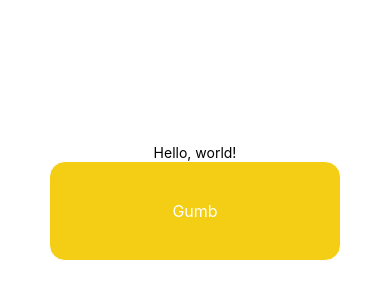
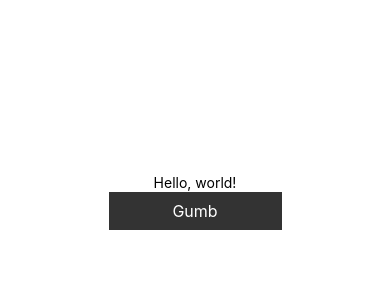
Before and after one commit to JureVidrih/little-lemon, a React Native app: screen / in a window 390 px wide. Shown: the part 220-520 px from the top of the page. Built offline with nearby package versions, Linux system fonts and the light colour scheme.

Commit message:
Further implement borders, bgr and text colors of <Button />

```diff
--- a/App.tsx
+++ b/App.tsx
@@ -9,12 +9,10 @@ export default function App() {
   return (
     <View style={styles.container}>
       <Text>Hello, world!</Text>
-      <View style={{ width: '75%', height: 100 }}>
+      <View style={{ width: null, height: null }}>
         <Button
-        border_16
-        fullParentWidth
-        fullParentHeight
-        color={"primary_2"}>Gumb</Button>
+        border_0
+        color={"secondary_4"}>Gumb</Button>
       </View>
       <StatusBar style="auto" />
     </View>
--- a/components/base_components/Button.tsx
+++ b/components/base_components/Button.tsx
@@ -32,15 +32,27 @@ export default function({
         borderRadius = theme.border_radius_16;
     }
 
+    let textColor = '#ffffff';
+
+    switch(color) {
+        case "primary_2": textColor = '#000000'; break;
+        case "secondary_1": textColor = '#ffffff'; break;
+        case "secondary_2": textColor = theme.primary_1; break;
+        case "secondary_3": textColor = theme.primary_1; break;
+        case "secondary_4": textColor = '#ffffff'; break;
+        case "white": textColor = theme.primary_1;
+    }
+
     return (
         <TouchableOpacity
         onPress={onPress}
         style={[
             styles.container,
             { backgroundColor: theme[color], borderRadius: borderRadius },
+            (color === 'white' ? { borderColor: theme.primary_1 } : null),
             (fullParentWidth === true ? { width: '100%' } : null),
             (fullParentHeight === true ? { height: '100%' } : null)]}>
-            <Text style={[styles.label, { color: 'white' }]}>{children}</Text>
+            <Text style={[styles.label, { color: textColor }]}>{children}</Text>
         </TouchableOpacity>
     );
 }
--- a/hooks/useAppTheme.tsx
+++ b/hooks/useAppTheme.tsx
@@ -5,6 +5,7 @@ const appTheme = {
     secondary_2: "#FBDABB",
     secondary_3: "#EDEFEE",
     secondary_4: "#333333",
+    white: '#ffffff',
     border_radius_8: 8,
     border_radius_16: 16
 };
```
